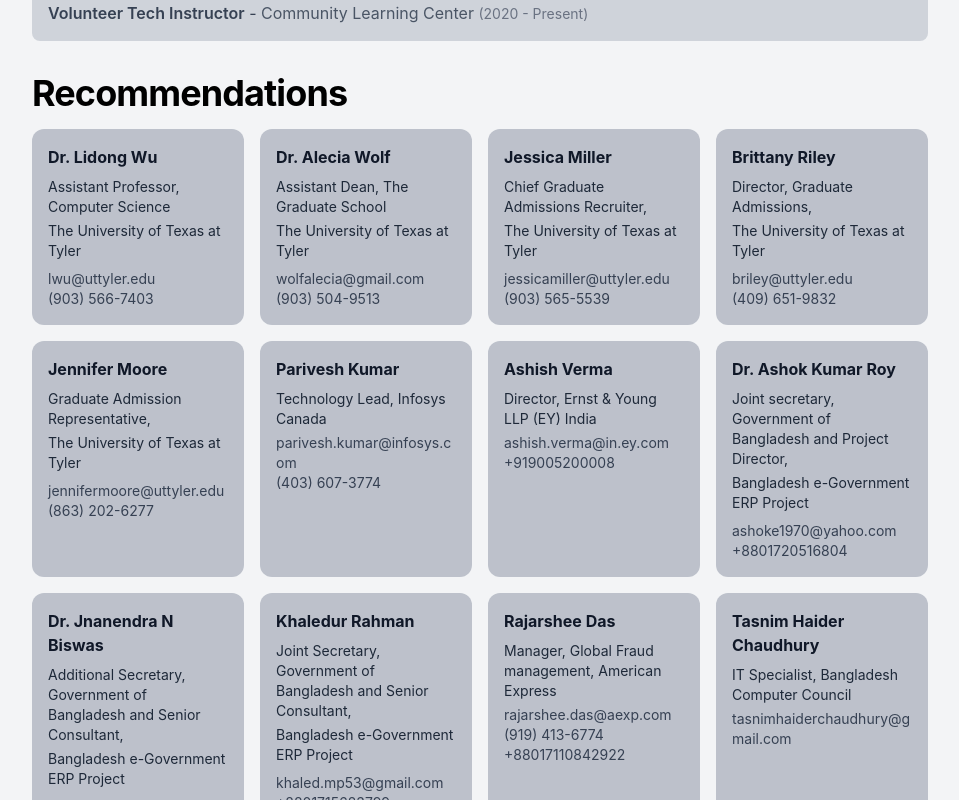
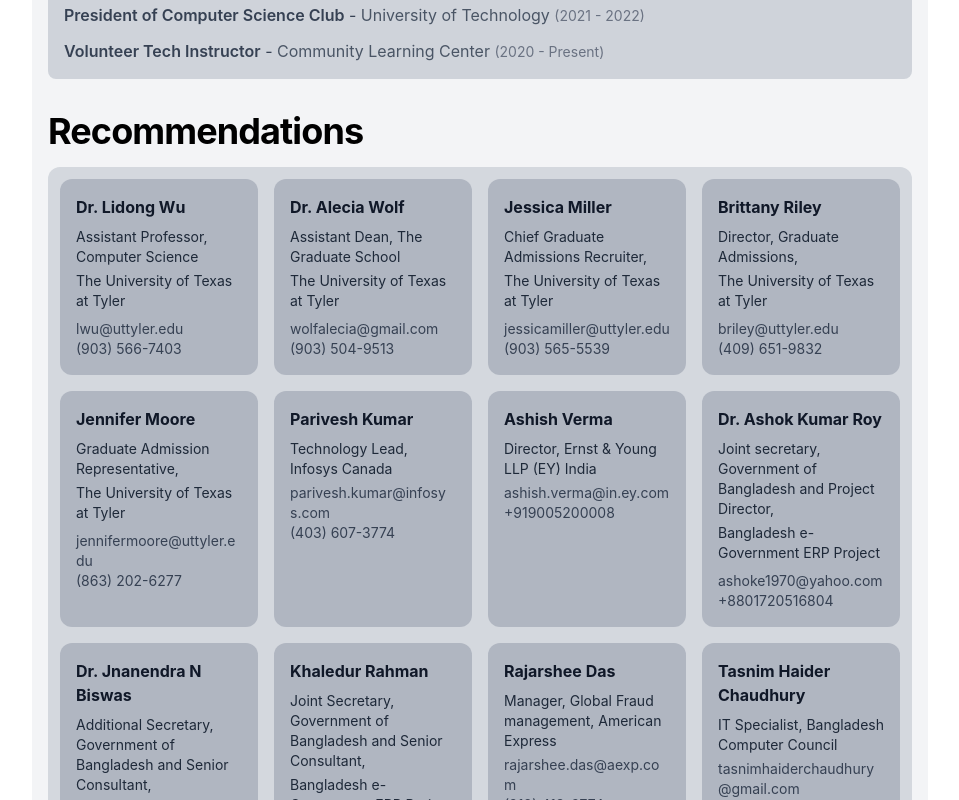
Before and after one commit to bbrepo/bidhan-portfolio-site, a React (Vite) app: page / in a window 1280 px wide. Shown: the part 7080-7880 px from the top of the page, without its empty margins (160-1119 px from the left). Built offline with nearby package versions, Linux system fonts and the light colour scheme.

Commit message:
FIX:Recommendations Background colour

```diff
--- a/src/App.jsx
+++ b/src/App.jsx
@@ -25,8 +25,8 @@ import Footer from "./components/Footer";
 const App = () => {
   return (
     <BrowserRouter>
-      <div className="bg-gray-100">
-        <div className="w-[95%] md:w-[70%] mx-auto ">
+      <div className="">
+        <div className="w-[95%] md:w-[70%] mx-auto bg-gray-100 p-4">
           <Navbar />
           <main>
             <Hero />
--- a/src/sections/Recommendations.jsx
+++ b/src/sections/Recommendations.jsx
@@ -108,7 +108,7 @@ const Recommendations = () => {
         Recommendations
       </h1>
 
-      <div className="grid grid-cols-1 md:grid-cols-2 lg:grid-cols-4 gap-4">
+      <div className="grid grid-cols-1 md:grid-cols-2 lg:grid-cols-4 gap-4 bg-gray-300/90 p-3 rounded-xl">
         {recommendationsData.map((rec) => (
           <div key={rec.id} className="p-4 bg-gray-400/60 rounded-xl">
             <h3 className="font-bold text-gray-900 text-sm sm:text-base mb-2">
```
